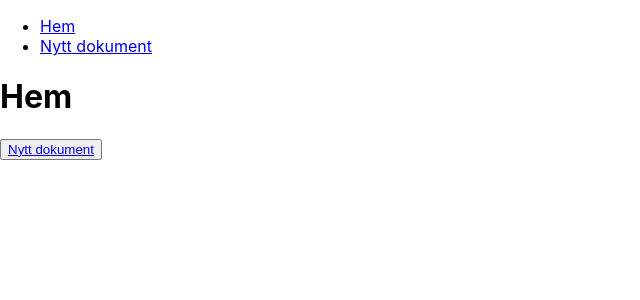
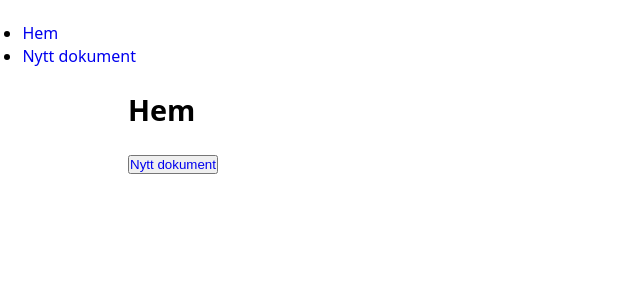
Before and after one commit to MoRosGi/jsramverk_frontend, a React (Create React App) app: page / in a window 1280 px wide. Shown: the top 300 px of the page, without its empty margins (0-640 px from the left). Built offline with nearby package versions, Linux system fonts and the light colour scheme; no server answers.

Commit message:
Add styling from original version, add margin, style links

```diff
--- a/src/index.css
+++ b/src/index.css
@@ -11,3 +11,91 @@ code {
   font-family: source-code-pro, Menlo, Monaco, Consolas, 'Courier New',
     monospace;
 }
+
+/* Copy from original version */
+@import url('https://fonts.googleapis.com/css2?family=Noto+Sans:ital,wght@0,100..900;1,100..900&display=swap');
+
+* {
+    margin: 0;
+    padding: 0;
+    box-sizing: border-box;
+}
+
+html {
+    font-size: 100%;
+    height: 100%;
+}
+
+body {
+    line-height: 1.4;
+    font-family: "Noto Sans", sans-serif;
+    font-optical-sizing: auto;
+    font-weight: normal;
+    font-style: normal;
+    display: flex;
+    flex-direction: column;
+    height: 100%;
+}
+
+h1 {
+    font-size: 1.8rem;
+}
+
+h2 {
+    font-size: 1.6rem;
+    margin-bottom: 1.4rem;
+}
+
+p {
+    margin-bottom: 1.4rem;
+    font-size: 1rem;
+}
+
+header {
+    background-color: #0074D9;
+    color: #fff;
+    padding: 1.4rem 3rem;
+}
+
+main {
+    width: 96%;
+    max-width: 64rem;
+    margin: 1.4rem auto;
+    flex: 1 0 auto;
+}
+
+.new-doc {
+    display: flex;
+    flex-direction: column;
+}
+
+nav,
+form {
+  margin: 1.4rem;
+}
+
+a {
+  text-decoration: none;
+}
+
+a:hover {
+  text-decoration: underline;
+}
+
+button a:hover {
+  text-decoration: none;
+}
+
+input,
+textarea {
+    margin-bottom: 1.4rem;
+    font-size: 1rem;
+    padding: 1.4rem;
+}
+
+footer {
+    background-color: #333;
+    color: #fff;
+    padding: 1.4rem 8rem;
+    flex-shrink: 0;
+}
```
